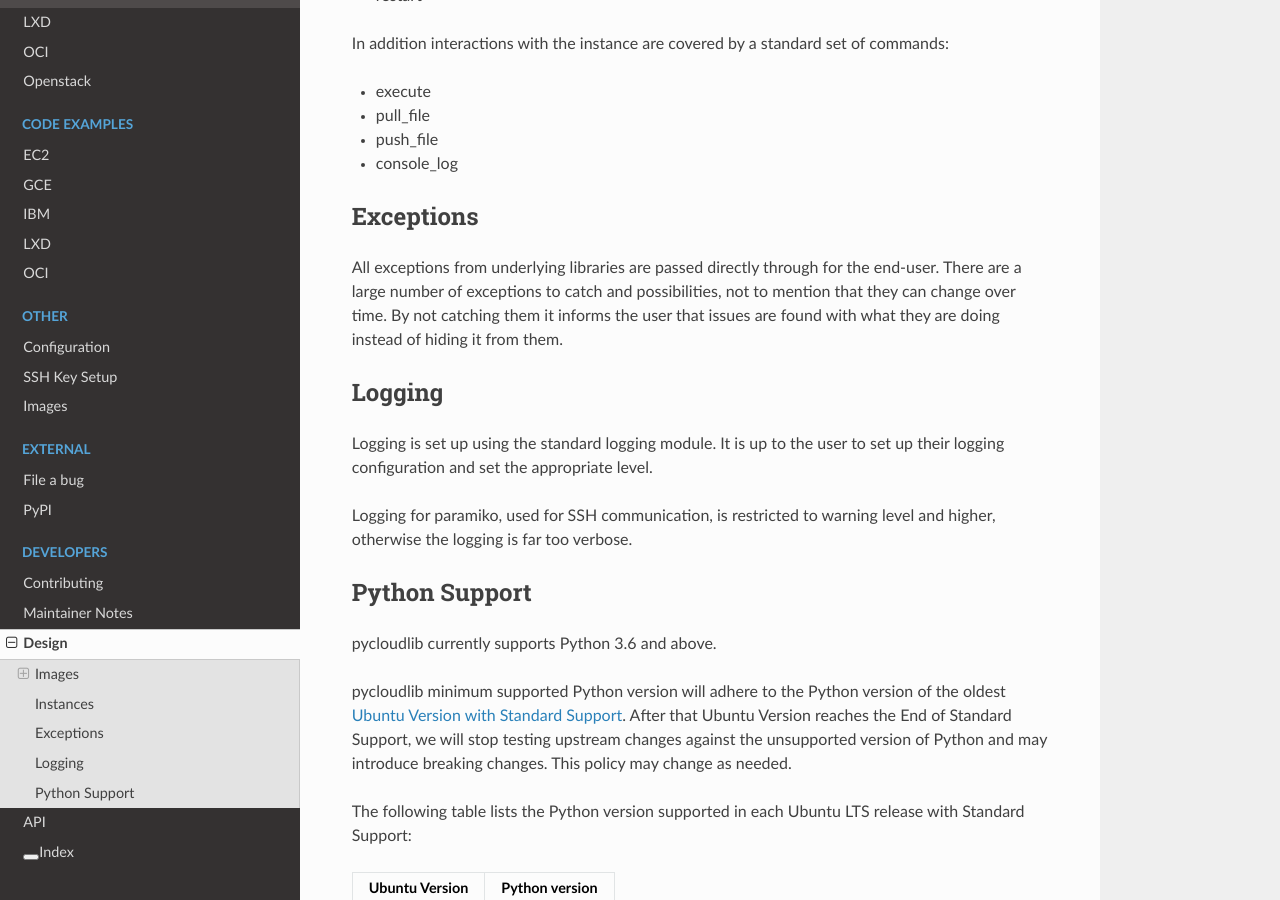
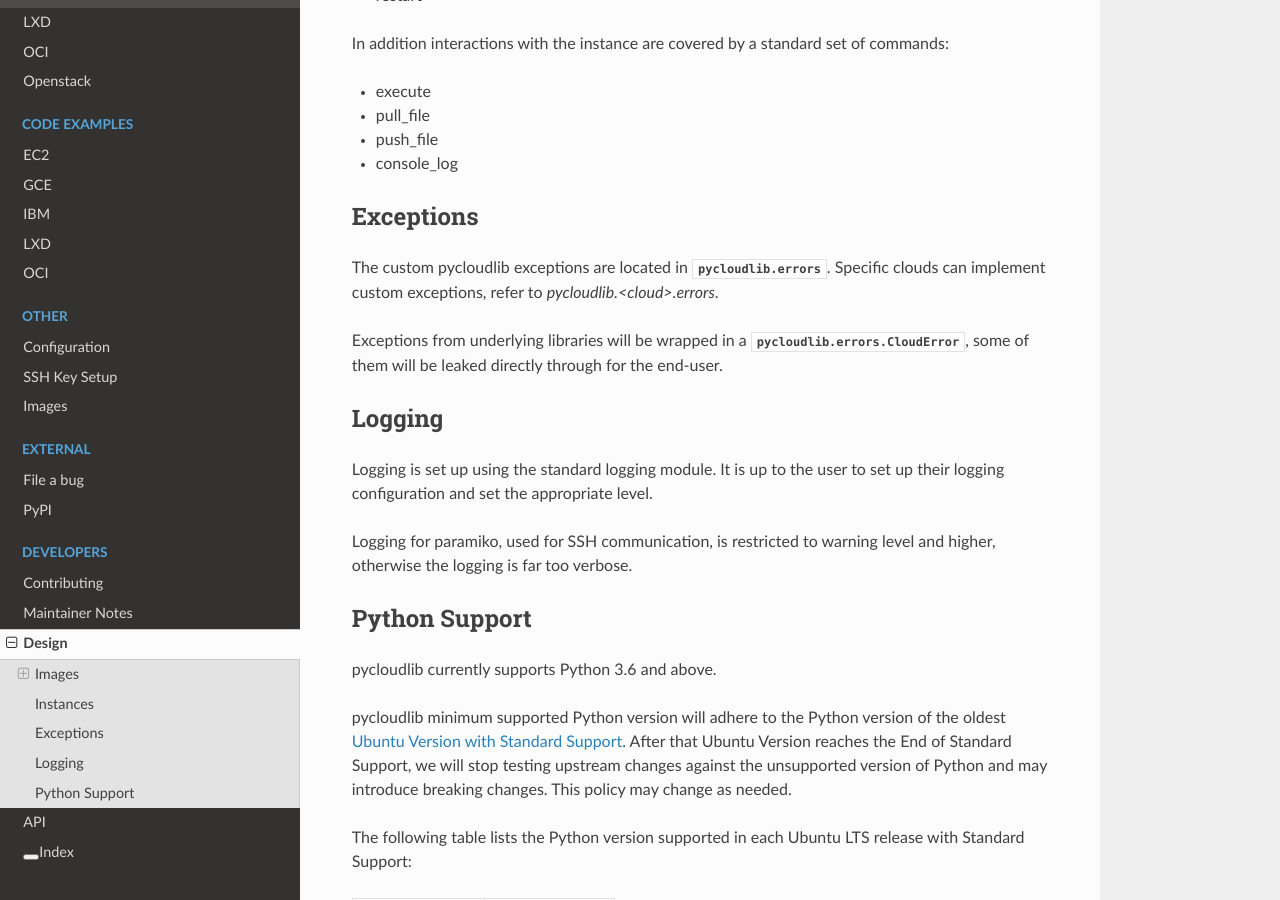
Before and after one commit to canonical/pycloudlib, a Sphinx documentation site: the page built from docs/design.rst, in a window 1280 px wide and 900 px high, scrolled down 626 px. Built offline with Sphinx 7.4.7 and the Read the Docs theme 2.0.0, drawn with Linux system fonts in a browser that asks for light colours; pages that are not in the unit, such as notebooks, are missing from menus.

Commit message:
document exceptions

```diff
--- a/docs/design.rst
+++ b/docs/design.rst
@@ -33,7 +33,11 @@ In addition interactions with the instance are covered by a standard set of comm
 Exceptions
 ==========
 
-All exceptions from underlying libraries are passed directly through for the end-user. There are a large number of exceptions to catch and possibilities, not to mention that they can change over time. By not catching them it informs the user that issues are found with what they are doing instead of hiding it from them.
+The custom pycloudlib exceptions are located in :py:mod:`pycloudlib.errors`.
+Specific clouds can implement custom exceptions, refer to `pycloudlib.<cloud>.errors`.
+
+Exceptions from underlying libraries will be wrapped in a :py:class:`pycloudlib.errors.CloudError`,
+some of them will be leaked directly through for the end-user.
 
 Logging
 =======
```
Also changed, not shown: 1 other file.
